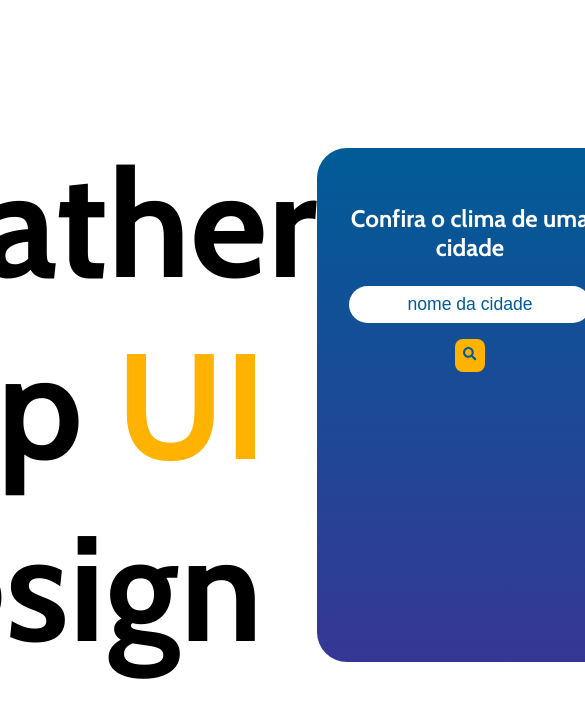
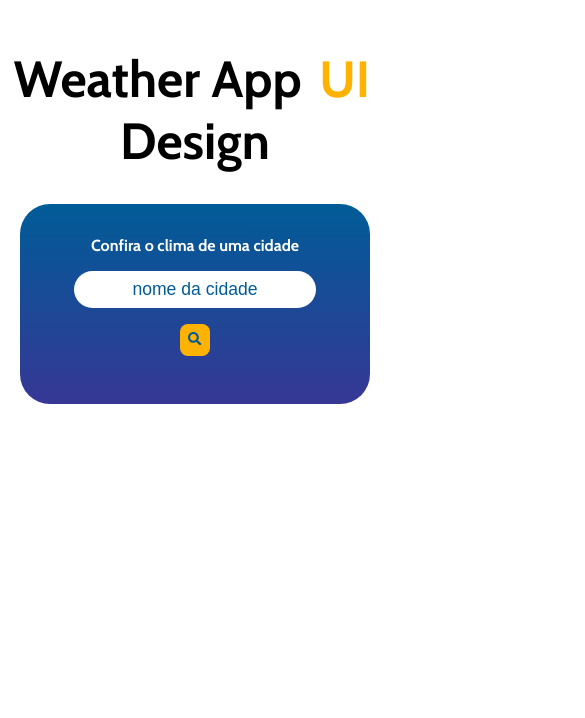
Before and after one commit to Luiz-de-Lima/weather-app-react-ts, a React (Create React App) app: page / in a window 390 px wide. Shown: the top 718 px of the page, 585 px wide, since content can reach past the window. Built offline with nearby package versions, Linux system fonts and the light colour scheme.

Commit message:
feat:responsividade

```diff
--- a/public/index.html
+++ b/public/index.html
@@ -12,7 +12,7 @@
   <link
     href="https://fonts.googleapis.com/css2?family=Cabin:wght@400;500;700&family=Reem+Kufi:wght@400;700&display=swap"
     rel="stylesheet">
-  <link rel="apple-touch-icon" href="%PUBLIC_URL%/logo192.png" />
+
   <!--
       manifest.json provides metadata used when your web app is installed on a
       user's mobile device or desktop. See https://developers.google.com/web/fundamentals/web-app-manifest/
--- a/src/App.scss
+++ b/src/App.scss
@@ -1,20 +1,21 @@
+* {
+  margin: 0;
+  padding: 0;
+  box-sizing: border-box;
+
+}
 .App {
-  text-align: center;
   font-family: "Cabin", sans-serif;
   color: #ffffff;
   display: flex;
   justify-content: center;
   align-items: center;
-  padding: 2rem;
-}
+  padding: 1rem 0;
 
-.App-logo {
-  height: 40vmin;
-  pointer-events: none;
-}
-
-@media (prefers-reduced-motion: no-preference) {
-  .App-logo {
-    animation: App-logo-spin infinite 20s linear;
+  @media screen and (max-width: 768px) {
+   flex-direction: column;
+    justify-content: center;
+    align-items: center;
+    margin: 0 auto;
   }
 }
--- a/src/components/Header/index.tsx
+++ b/src/components/Header/index.tsx
@@ -2,10 +2,10 @@ import React from "react";
 import "./styles.scss";
 export const Header = () => {
   return (
-    <div>
+    <header>
       <h1 className="title">
         Weather App <span className="span-title">UI</span> Design
       </h1>
-    </div>
+    </header>
   );
 };
--- a/src/components/Header/styles.scss
+++ b/src/components/Header/styles.scss
@@ -1,8 +1,18 @@
-.title {
-  font-size: 9.37rem;
-  font-weight: 700;
-  color: #000000;
-  .span-title {
-    color: #ffb200;
+header {
+  .title {
+    font-size: 5rem;
+    font-weight: 700;
+    color: #000000;
+    text-align: center;
+    margin: 2rem 0;
+    .span-title {
+      color: #ffb200;
+    }
+  }
+  @media screen and (max-width: 820px) {
+    width: 100%;
+    .title {
+      font-size: 3.18rem;
+    }
   }
 }
--- a/src/components/Weather/styles.scss
+++ b/src/components/Weather/styles.scss
@@ -4,9 +4,20 @@
   width: 428px;
   height: 450px;
   padding: 2rem;
+  text-align: center;
 
   .container__place {
     font-size: 1.5rem;
+  }
+  @media screen and (max-width: 768px) {
+    width: 100%;
+    max-width: 350px;
+    height: 100%;
+  }
+  .container__place {
+    font-size: 1rem;
+    margin-bottom: 1rem;
+  }
 }
 .container-search_input {
   border: none;
@@ -29,6 +40,7 @@
   color: #005c97;
   font-weight: 700;
   cursor: pointer;
+  margin-bottom: 1rem;
   &:hover {
     filter: brightness(1.1);
   }
@@ -38,6 +50,7 @@
     display: flex;
     justify-content: center;
     align-items: center;
+    margin-bottom: 0.6rem;
   }
   span {
     margin: 0.4rem;
@@ -73,8 +86,3 @@
     padding: 0.6rem;
   }
 }
-}
-.error {
-  font-weight: bold;
-  font-size: 1rem;
-}
--- a/src/index.css
+++ /dev/null
@@ -1,13 +0,0 @@
-body {
-  margin: 0;
-  font-family: -apple-system, BlinkMacSystemFont, 'Segoe UI', 'Roboto', 'Oxygen',
-    'Ubuntu', 'Cantarell', 'Fira Sans', 'Droid Sans', 'Helvetica Neue',
-    sans-serif;
-  -webkit-font-smoothing: antialiased;
-  -moz-osx-font-smoothing: grayscale;
-}
-
-code {
-  font-family: source-code-pro, Menlo, Monaco, Consolas, 'Courier New',
-    monospace;
-}
--- a/src/index.tsx
+++ b/src/index.tsx
@@ -1,6 +1,6 @@
 import React from "react";
 import ReactDOM from "react-dom/client";
-import "./index.css";
+import "./App.scss";
 import App from "./App";
 
 const root = ReactDOM.createRoot(
```
Lines whose indentation alone changed are shown as unchanged.
